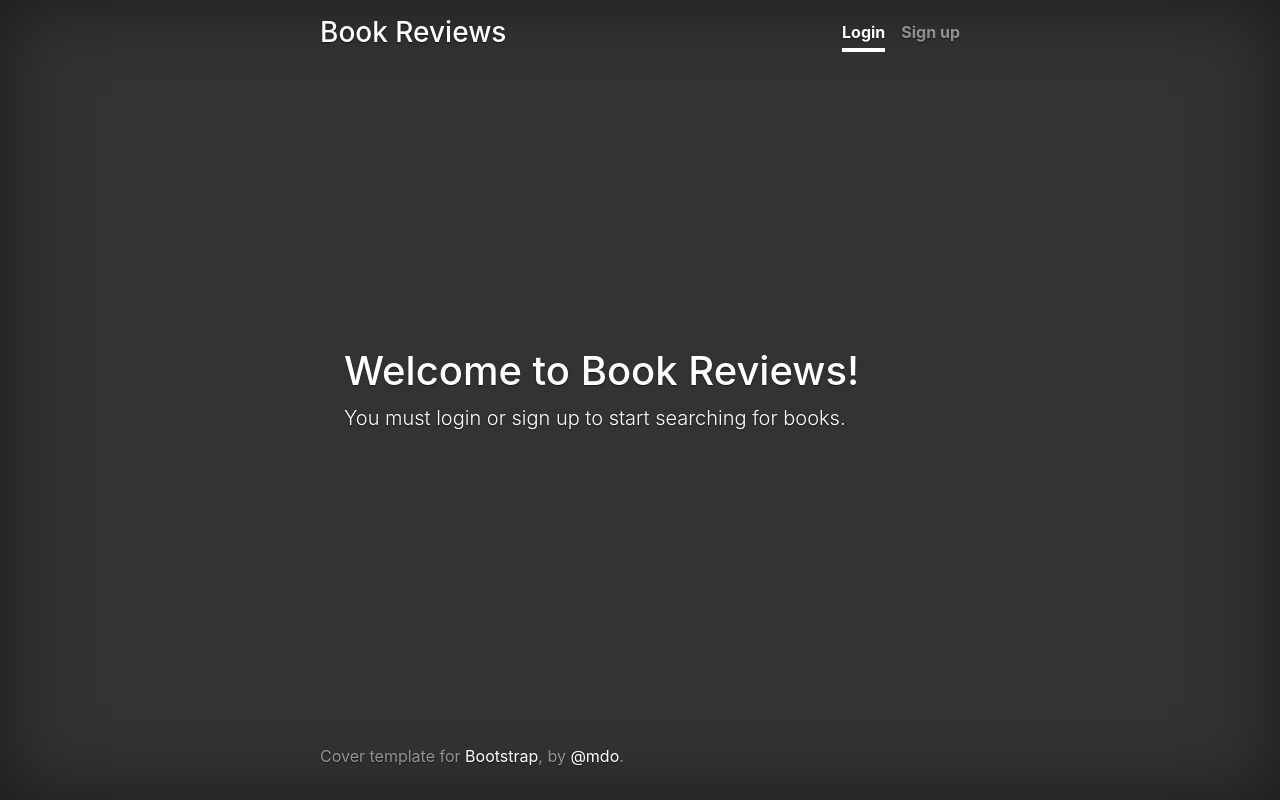
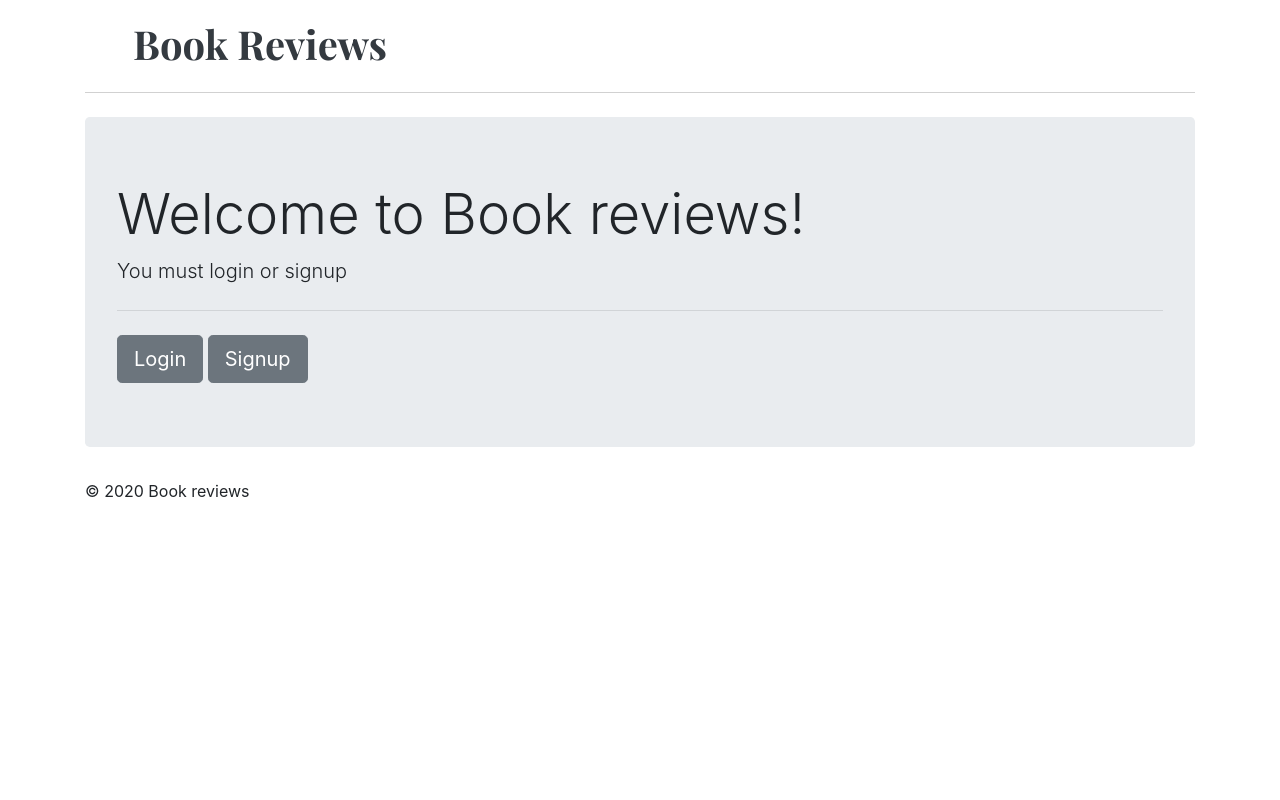
Before and after one commit to map3101/project1-CS50W-Old-version-, a Flask app: page / in a window 1280 px wide. Run offline with Flask 2, Linux system fonts and the light colour scheme; some libraries are stand-ins or nearby versions.

Commit message:
Book page now shows all hte reviews, updating design

```diff
--- a/application.py
+++ b/application.py
@@ -95,7 +95,7 @@ def search():
     else:
         return render_template('search.html', form=form)
 
-@app.route('/search/<int:book_id>', methods=['GET', 'POST'])
+@app.route('/books/<int:book_id>', methods=['GET', 'POST'])
 @login_required
 def book(book_id):
     form = ReviewForm()
@@ -110,11 +110,14 @@ def book(book_id):
         year = item[4]
     book = Book(isbn=isbn, title=title, author=author, year=year)
 
-    #save the user_id
-    user = session["user_id"]
+    #save the user info
+    user = session["username"]
+
+    #save all the reviews in a list and organize the infos
+    reviewsList = list(db.execute("SELECT * FROM reviews WHERE book_id = :book_id", {"book_id": book_id}).fetchall())
 
     if request.method == "POST":
-        db.execute("INSERT INTO reviews (text, rating, user_id, book_id) VALUES (:text, :rating, :user_id, :book_id)", {"text": form.review.data, "rating": form.rating.data, "user_id": user, "book_id": book_id})
+        db.execute("INSERT INTO reviews (text, rating, book_id, username) VALUES (:text, :rating, :book_id, :username)", {"text": form.review.data, "rating": form.rating.data, "book_id": book_id, "username": user})
         db.commit()
         return redirect(url_for('book', book_id = book_id))
 
@@ -126,10 +129,10 @@ def book(book_id):
 
         else:
             #check if the user already made a review
-            if db.execute("SELECT review_id FROM reviews WHERE user_id = :user_id AND book_id = :book_id", {"user_id": user, "book_id": book_id}).rowcount == 1:
+            if db.execute("SELECT review_id FROM reviews WHERE username = :username AND book_id = :book_id", {"username": user, "book_id": book_id}).rowcount == 1:
                 review_tracker = True
-                return render_template('booktemplate.html', book=book, form=form, review_tracker=review_tracker, book_id=book_id)
+                return render_template('booktemplate.html', book=book, form=form, review_tracker=review_tracker, book_id=book_id, reviewsList=reviewsList)
 
             else:
                 review_tracker = False
-                return render_template('booktemplate.html', book=book, form=form, review_tracker=review_tracker, book_id=book_id)
+                return render_template('booktemplate.html', book=book, form=form, review_tracker=review_tracker, book_id=book_id, reviewsList=reviewsList)
--- a/static/home.css
+++ b/static/home.css
@@ -1,106 +1,13 @@
-/*
- * Globals
- */
-
-/* Links */
-a,
-a:focus,
-a:hover {
-  color: #fff;
+.blog-header {
+  line-height: 1;
+  border-bottom: 1px solid #d1d1d1;
 }
 
-/* Custom default button */
-.btn-secondary,
-.btn-secondary:hover,
-.btn-secondary:focus {
-  color: #333;
-  text-shadow: none; /* Prevent inheritance from `body` */
-  background-color: #fff;
-  border: .05rem solid #fff;
+.blog-header-logo {
+  font-family: "Playfair Display", Georgia, "Times New Roman", serif;
+  font-size: 2.25rem;
 }
 
-
-/*
- * Base structure
- */
-
-html,
-body {
-  height: 100%;
-  background-color: #333;
+.blog-header-logo:hover {
+  text-decoration: none;
 }
-
-body {
-  display: -ms-flexbox;
-  display: flex;
-  color: #fff;
-  text-shadow: 0 .05rem .1rem rgba(0, 0, 0, .5);
-  box-shadow: inset 0 0 5rem rgba(0, 0, 0, .5);
-}
-
-.cover-container {
-  max-width: 42em;
-}
-
-
-/*
- * Header
- */
-.masthead {
-  margin-bottom: 2rem;
-}
-
-.masthead-brand {
-  margin-bottom: 0;
-}
-
-.nav-masthead .nav-link {
-  padding: .25rem 0;
-  font-weight: 700;
-  color: rgba(255, 255, 255, .5);
-  background-color: transparent;
-  border-bottom: .25rem solid transparent;
-}
-
-.nav-masthead .nav-link:hover,
-.nav-masthead .nav-link:focus {
-  border-bottom-color: rgba(255, 255, 255, .25);
-}
-
-.nav-masthead .nav-link + .nav-link {
-  margin-left: 1rem;
-}
-
-.nav-masthead .active {
-  color: #fff;
-  border-bottom-color: #fff;
-}
-
-@media (min-width: 48em) {
-  .masthead-brand {
-    float: left;
-  }
-  .nav-masthead {
-    float: right;
-  }
-}
-
-
-/*
- * Cover
- */
-.cover {
-  padding: 0 1.5rem;
-}
-.cover .btn-lg {
-  padding: .75rem 1.25rem;
-  font-weight: 700;
-}
-
-
-/*
- * Footer
- */
-.mastfoot {
-  color: rgba(255, 255, 255, .5);
-}
--- a/templates/home.html
+++ b/templates/home.html
@@ -10,44 +10,43 @@
 
 {% block body %}
 
-<div class="cover-container d-flex w-100 h-100 p-3 mx-auto flex-column">
-    <header class="masthead mb-auto">
-      <div class="inner">
-        <h3 class="masthead-brand">Book Reviews</h3>
-        <nav class="nav nav-masthead justify-content-center">
-        {% if session.user_id %}
-          <a class="nav-link active" href="{{ url_for('logout') }}">Logout</a>
-        {% else %}
-          <a class="nav-link active" href="{{ url_for('login') }}">Login</a>
-          <a class="nav-link" href="{{ url_for('signup') }}">Sign up</a>
-        {% endif %}
-        </nav>
+  <div class="container">
+    <header class="blog-header py-3">
+        <div class="row flex-nowrap justify-content-between align-items-center">
+            <div class="col-4 pt-1 text-center">
+                 <a class="blog-header-logo text-dark" href="{{ url_for('index') }}"><h1>Book Reviews</h1></a>
+            </div>
+            {% if session.user_id %}
+            <div class="col-4 d-flex justify-content-end align-items-center">
+              <a class="btn btn-sm btn-outline-secondary" href="{{ url_for('logout') }}">Logout</a>
+            </div>
+            {% endif %}
+        </div>
+      </header>
+    </br>
+    </div>
+    <div class="container">
+    {% if session.user_id %}
+      <div class="row">
+        <div class="col">
+            <h1>Welcome {{ session.username }}!</h1>
+            <h6>Fell free to search for books</h6>
+            <button type="button" class="btn btn-secondary btn-lg" href="{{ url_for('search') }}">Go to search page</button>
+        </div>
       </div>
-    </header>
-
-    {% if session.user_id %}
-    <main role="main" class="inner cover">
-      <h1 class="cover-heading">Hello, {{ session.username }}.</h1>
-      <p class="lead">Feel free to search for books.</p>
-      <p class="lead">
-        <a href="#" class="btn btn-lg btn-secondary">Go to search page</a>
-      </p>
-    </main>
-
     {% else %}
-    <main role="main" class="inner cover">
-        <h1 class="cover-heading">Welcome to Book Reviews!</h1>
-        <p class="lead">You must login or sign up to start searching for books.</p>
-      </main>
-
+    <div class="jumbotron">
+      <h1 class="display-4">Welcome to Book reviews!</h1>
+      <p class="lead">You must login or signup</p>
+      <hr class="my-4">
+      <a class="btn btn-secondary btn-lg" href="{{ url_for('login') }}">Login</a>
+      <a class="btn btn-secondary btn-lg" href="{{ url_for('signup') }}">Signup</a>
+    </div>
     {% endif %}
-
-    <footer class="mastfoot mt-auto">
-      <div class="inner">
-        <p>Cover template for <a href="https://getbootstrap.com/">Bootstrap</a>, by <a href="https://twitter.com/mdo">@mdo</a>.</p>
-      </div>
+    <footer>
+      <p>© 2020 Book reviews </p>
     </footer>
-  </div>
+    </div>
 
 
 
--- a/templates/layout.html
+++ b/templates/layout.html
@@ -3,6 +3,7 @@
     <head>
         <meta charset="utf-8">
         <meta name="viewport" content="width=device-width, initial-scale=1, shrink-to-fit=no">
+        <link href="https://fonts.googleapis.com/css?family=Playfair+Display:700,900" rel="stylesheet">
 
         <!-- Bootstrap CSS -->
         <link rel="stylesheet" href="https://stackpath.bootstrapcdn.com/bootstrap/4.2.1/css/bootstrap.min.css" integrity="sha384-GJzZqFGwb1QTTN6wy59ffF1BuGJpLSa9DkKMp0DgiMDm4iYMj70gZWKYbI706tWS" crossorigin="anonymous">
```
Also changed, not shown: static/formstyle.css (+0 -70 lines), templates/booktemplate.html (+16 -0 lines), templates/results.html (+16 -25 lines).
